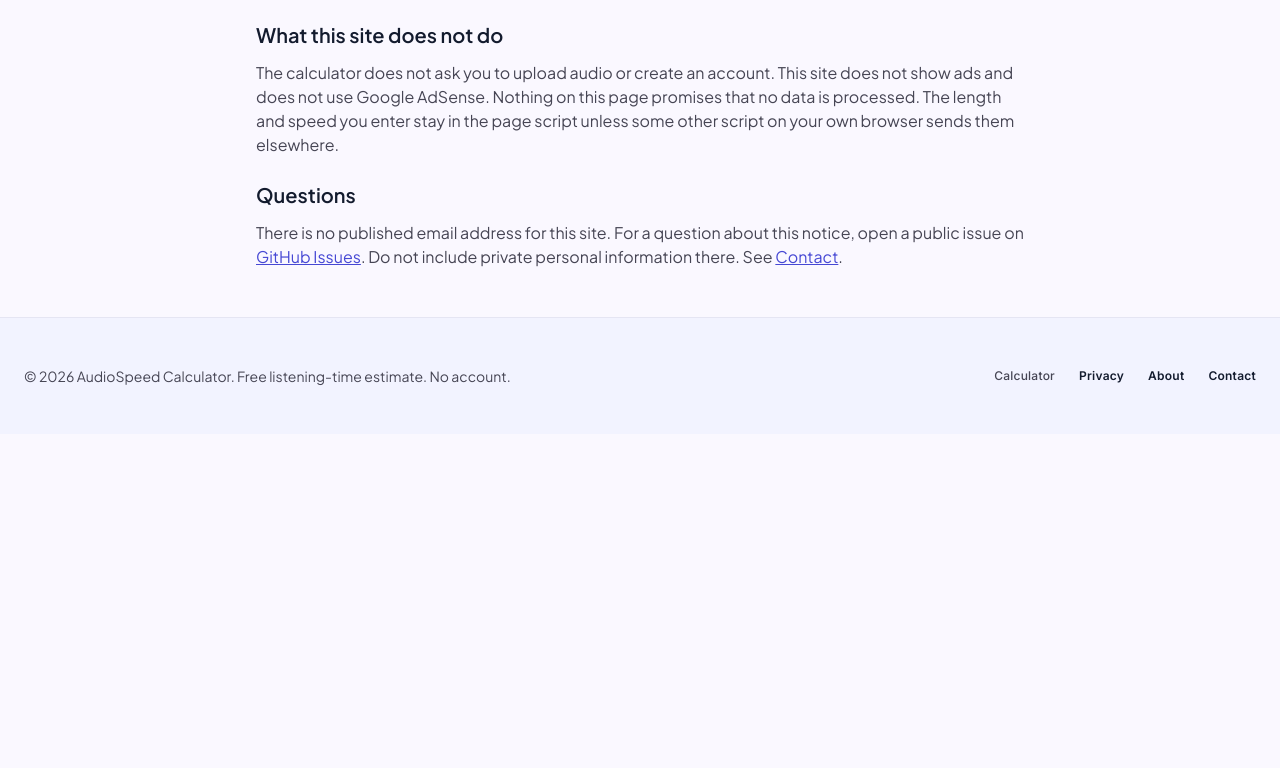
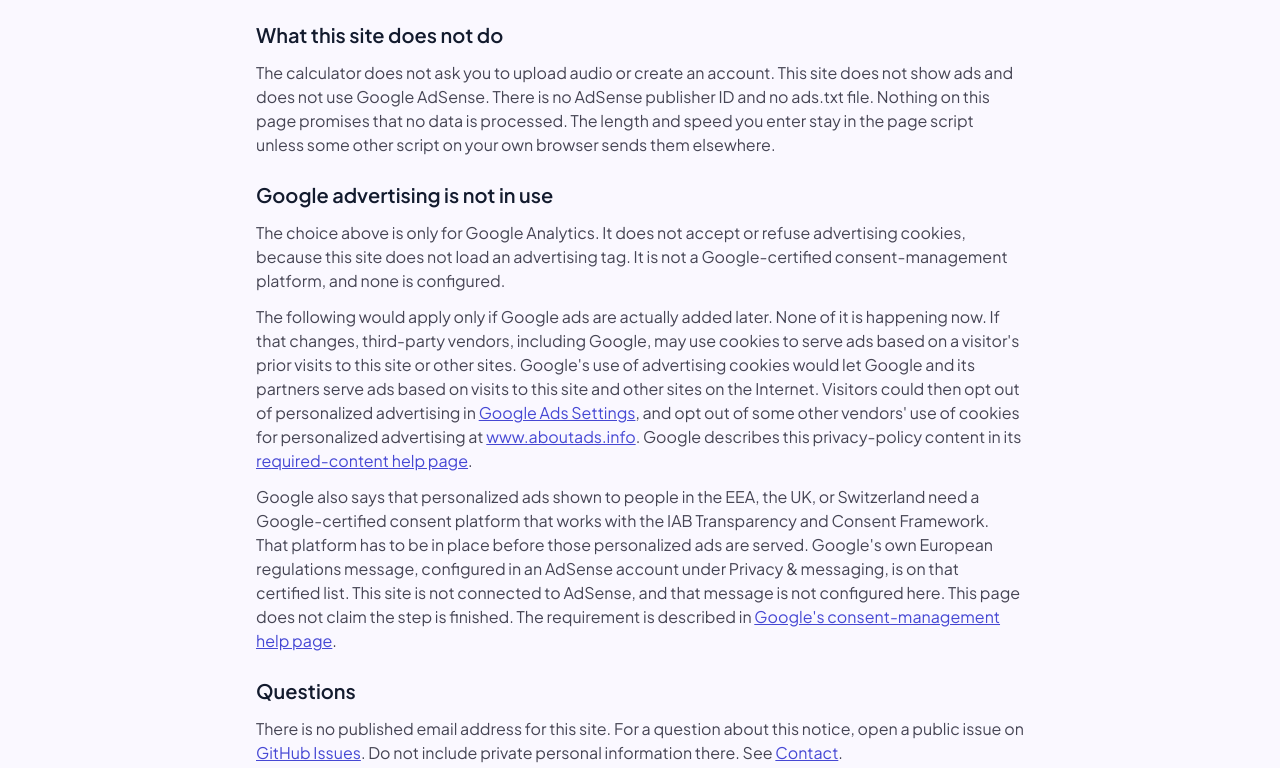
Before and after one commit to kobe3edc/audiobook-speed-calculator, a plain HTML site: page privacy.html in a window 1280 px wide. Shown: the part 1282-2050 px from the top of the page. Before the commit the page ends 1716 px from the top, so only its background shows below. Drawn offline with nearby package versions, Linux system fonts and the light colour scheme.

Commit message:
Disclose future Google ads without enabling them (#4)
* Disclose future Google ads without claiming they are on

Keep the current no-AdSense statement, and describe advertising cookies, opt-out links, and the certified-consent condition only as future steps. Add an operator checklist that does not install ads or invent a publisher ID.

Co-authored-by: kobe <kobe3edc@gmail.com>

* Correct the ad-prep notes on CMP choice and verification

Certified consent platforms are not limited to Google's own message, and a verification snippet is not the same as serving ads. Keep this site's unset publisher ID separate from any other account the holder may have.

Co-authored-by: kobe <kobe3edc@gmail.com>

* Limit the privacy note to this site's AdSense connection

Say this site is not connected and the European regulations message is not configured here, without stating whether the holder has an account.

Co-authored-by: kobe <kobe3edc@gmail.com>

```diff
--- a/privacy.html
+++ b/privacy.html
@@ -53,7 +53,7 @@
 </div>
 <main class="flex-grow px-6 py-12">
 <article class="max-w-3xl mx-auto space-y-6">
-<p class="text-label-sm font-label-sm text-primary font-semibold">Last updated 2026-11-09</p>
+<p class="text-label-sm font-label-sm text-primary font-semibold">Last updated 2026-11-10</p>
 <h1 class="text-headline-lg font-headline-lg text-on-surface">Privacy</h1>
 <p class="text-body-md font-body-md text-on-surface-variant">AudioSpeed is a free static calculator. The listening-time math runs in your browser. The hours, minutes, and playback speed you type are not sent to a server by this site's own script. This page describes the other services the pages do use. It is a plain-language notice about those services. It is not a legal certification, and it does not claim GDPR, CCPA, or any other compliance program.</p>
 <section class="space-y-3">
@@ -81,7 +81,13 @@
 </section>
 <section class="space-y-3">
 <h2 class="text-headline-sm font-headline-sm">What this site does not do</h2>
-<p class="text-body-md font-body-md text-on-surface-variant">The calculator does not ask you to upload audio or create an account. This site does not show ads and does not use Google AdSense. Nothing on this page promises that no data is processed. The length and speed you enter stay in the page script unless some other script on your own browser sends them elsewhere.</p>
+<p class="text-body-md font-body-md text-on-surface-variant">The calculator does not ask you to upload audio or create an account. This site does not show ads and does not use Google AdSense. There is no AdSense publisher ID and no ads.txt file. Nothing on this page promises that no data is processed. The length and speed you enter stay in the page script unless some other script on your own browser sends them elsewhere.</p>
+</section>
+<section class="space-y-3">
+<h2 class="text-headline-sm font-headline-sm">Google advertising is not in use</h2>
+<p class="text-body-md font-body-md text-on-surface-variant">The choice above is only for Google Analytics. It does not accept or refuse advertising cookies, because this site does not load an advertising tag. It is not a Google-certified consent-management platform, and none is configured.</p>
+<p class="text-body-md font-body-md text-on-surface-variant">The following would apply only if Google ads are actually added later. None of it is happening now. If that changes, third-party vendors, including Google, may use cookies to serve ads based on a visitor's prior visits to this site or other sites. Google's use of advertising cookies would let Google and its partners serve ads based on visits to this site and other sites on the Internet. Visitors could then opt out of personalized advertising in <a class="text-primary underline" href="https://adssettings.google.com/">Google Ads Settings</a>, and opt out of some other vendors' use of cookies for personalized advertising at <a class="text-primary underline" href="https://www.aboutads.info/choices">www.aboutads.info</a>. Google describes this privacy-policy content in its <a class="text-primary underline" href="https://support.google.com/adsense/answer/1348695?hl=en">required-content help page</a>.</p>
+<p class="text-body-md font-body-md text-on-surface-variant">Google also says that personalized ads shown to people in the EEA, the UK, or Switzerland need a Google-certified consent platform that works with the IAB Transparency and Consent Framework. That platform has to be in place before those personalized ads are served. Google's own European regulations message, configured in an AdSense account under Privacy &amp; messaging, is on that certified list. This site is not connected to AdSense, and that message is not configured here. This page does not claim the step is finished. The requirement is described in <a class="text-primary underline" href="https://support.google.com/adsense/answer/13554116?hl=en">Google's consent-management help page</a>.</p>
 </section>
 <section class="space-y-3">
 <h2 class="text-headline-sm font-headline-sm">Questions</h2>
```
Also changed, not shown: test/calculator.test.js (+21 -1 lines), 2 other files.
